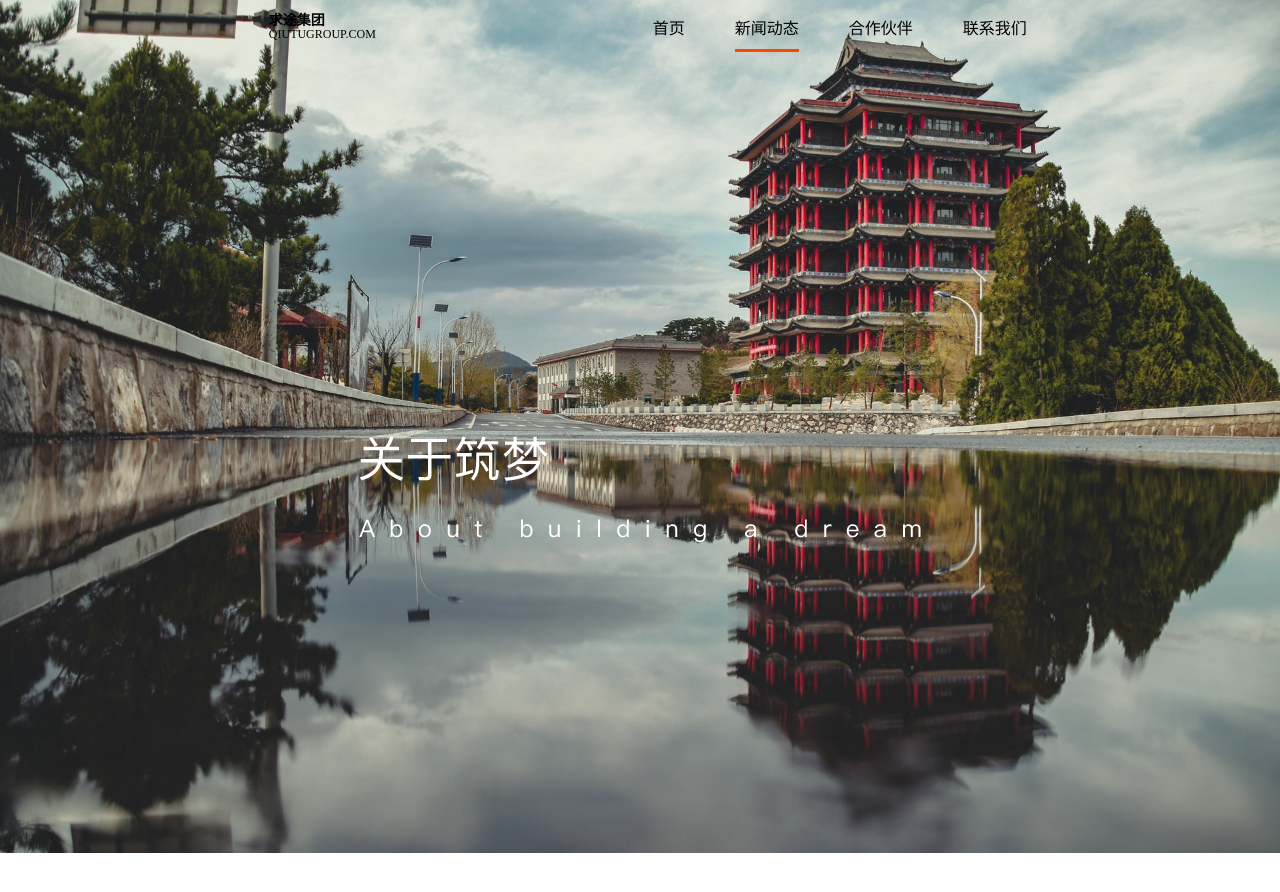
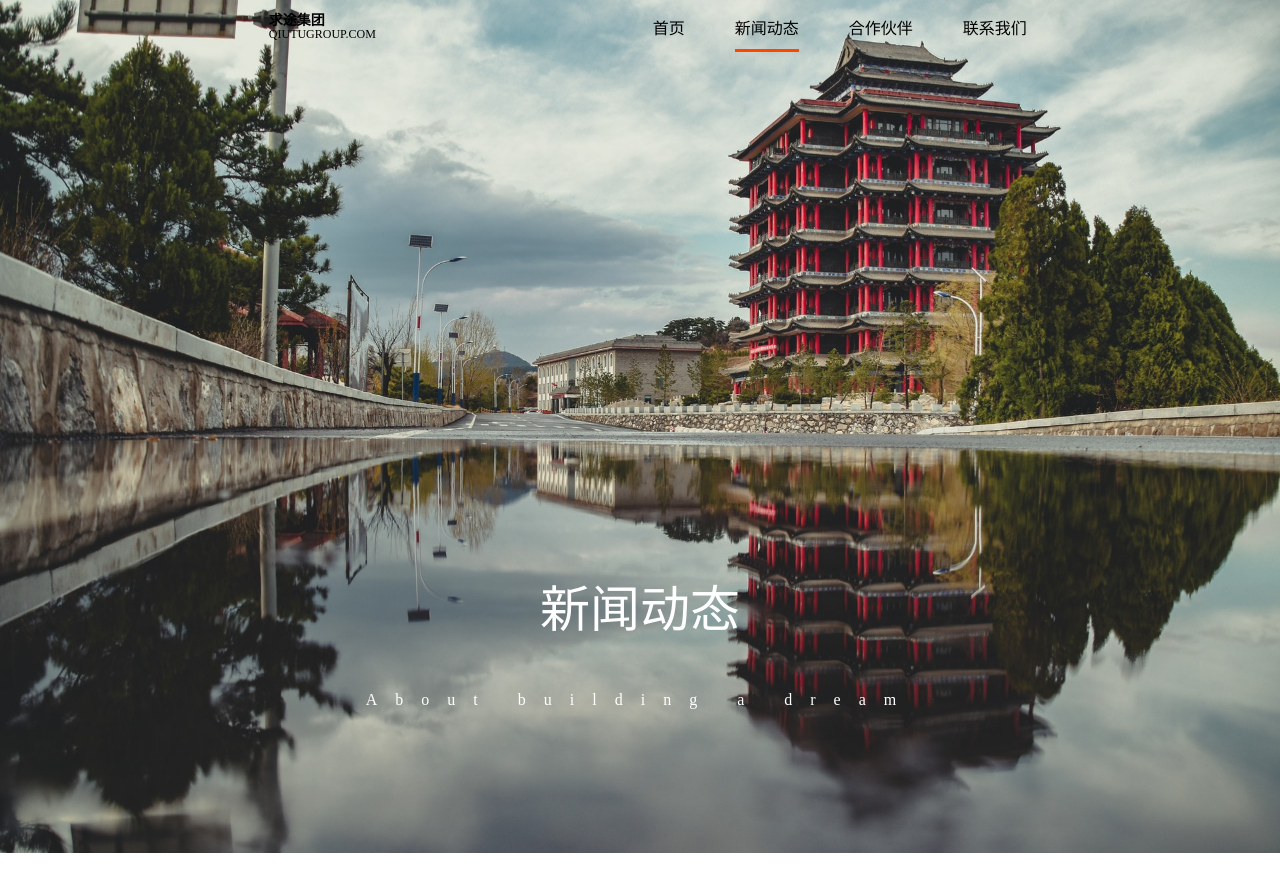
Before and after one commit to cocozhang2017/zhumengedu, a Vue app: page /news in a window 1280 px wide. Shown: the top 892 px of the page. Built offline with nearby package versions, Linux system fonts and the light colour scheme.

Commit message:
新闻页面部分

```diff
--- a/src/pages/news.vue
+++ b/src/pages/news.vue
@@ -3,12 +3,9 @@
         <div class="topBox">
             <img src="../assets/img/news1.jpg">
             <div class="top_middle">
-                <p>
-                    <img src="../assets/img/guanyu.png" alt="">
-                </p>
+                <p class="titleText">新闻动态</p>
 
-                <br/>
-                <img class="about1" src="../assets/img/about.png" alt="">
+                <p class="enText">About building a dream</p>
             </div>
         </div>
     </div>
@@ -23,6 +20,8 @@
 <style scoped>
     .topBox {
         width: 100%;
+        max-height: 1080px;
+        overflow: hidden;
         /*height: 640px;*/
         position: relative;
     }
@@ -32,9 +31,19 @@
         display: block;
     }
     .top_middle {
+        text-align: center;
+        color: white;
+
         position: absolute;
-        top: 420px;
+        bottom: 15%;
         left: 50%;
         transform: translateX(-50%);
     }
+    .titleText{
+        font-size: 50px;
+    }
+    .enText{
+        font-size: 16px;
+        letter-spacing: 18px;
+    }
 </style>
```
